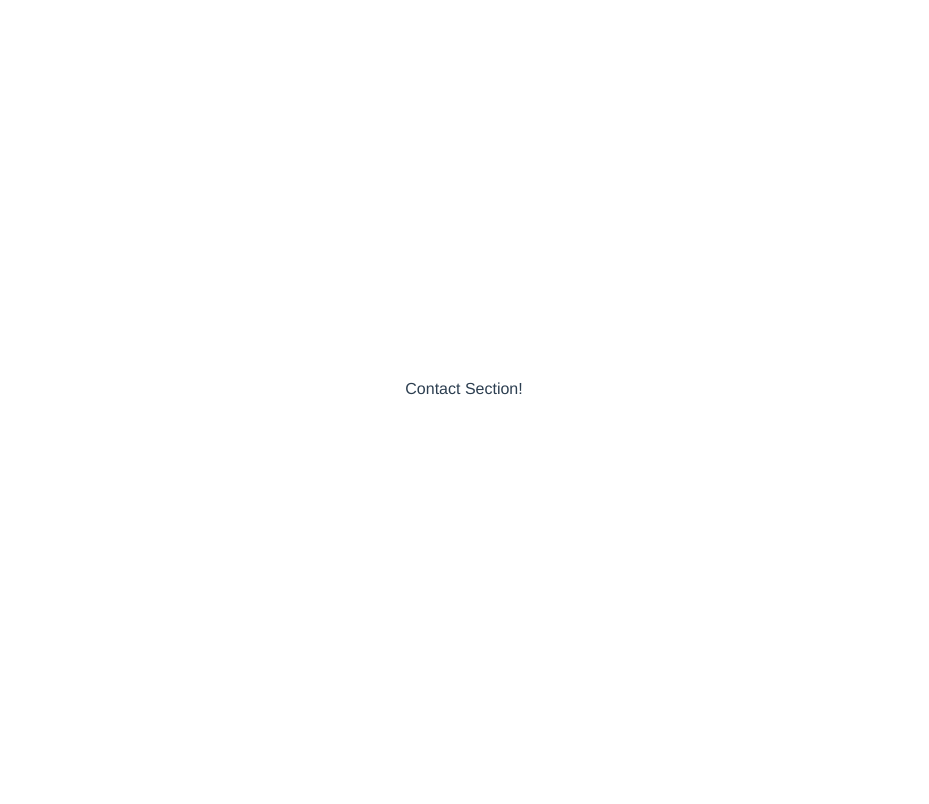
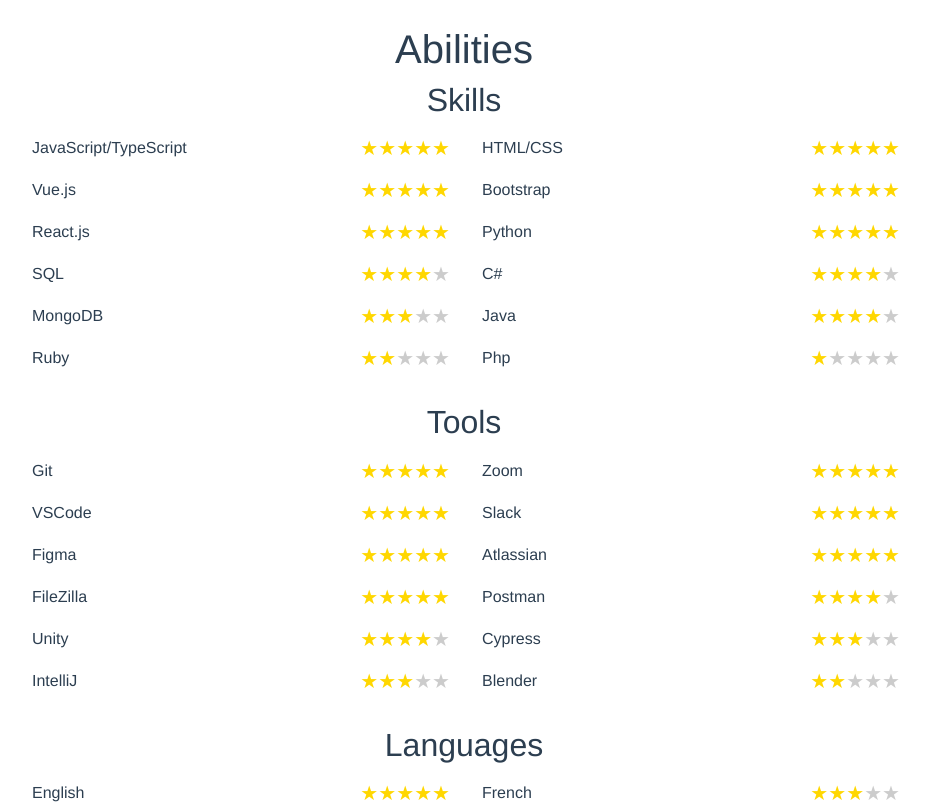
Before and after one commit to LianLambert/lian-website, a Vue app: page / in a window 1280 px wide. Shown: the part 1623-2427 px from the top of the page, without its empty margins (176-1105 px from the left). Before the commit the page ends 2400 px from the top, so only its background shows below. Built offline with nearby package versions, Linux system fonts and the light colour scheme.

Commit message:
feat: create basic Ability section

```diff
--- a/src/App.vue
+++ b/src/App.vue
@@ -20,8 +20,4 @@ import AbilitySection from "./components/sections/AbilitySection.vue";
 import ContactSection from "./components/sections/ContactSection.vue";
 </script>
 <style>
-/* to do: remove this */
-.section {
-  min-height: 400px;
-}
 </style>
--- a/src/components/AbilityRating.vue
+++ b/src/components/AbilityRating.vue
@@ -1,5 +1,5 @@
 <template>
-  <div class="d-flex justify-content-between align-items-center w-100">
+  <div class="ability-rating">
     <span>{{ ability }}</span>
     <StarRating :rating="rating" />
   </div>
@@ -22,4 +22,17 @@ defineProps({
 });
 </script>
 
-<style scoped></style>
+<style scoped>
+.ability-rating {
+  display: flex;
+  justify-content: space-between;
+  align-items: center;
+  width: 100%;
+  padding: 4px;
+  margin: 2px;
+}
+
+.ability-rating:hover {
+  background-color: #eeeeee;
+}
+</style>
--- a/src/components/StarRating.vue
+++ b/src/components/StarRating.vue
@@ -27,6 +27,6 @@ const stars = computed(() => Array.from({ length: 5 }, (_, i) => i + 1));
 
 <style scoped>
 .star {
-  font-size: 24px;
+  font-size: 20px;
 }
 </style>
--- a/src/components/sections/AbilitySection.vue
+++ b/src/components/sections/AbilitySection.vue
@@ -1,5 +1,78 @@
 <template>
-  <section id="ability" class="section" style="background-color: #ffffff">Ability Section!</section>
+  <section id="ability" class="section centered flex-column" style="background-color: #ffffff">
+    <h1>Abilities</h1>
+    <div v-for="(category, index) in categories" :key="index" class="ability-category mb-4">
+      <h2>{{ category.title }}</h2>
+      <div class="row" style="padding: 0; margin: 0">
+        <div v-for="(rating, skill) in category.items" :key="skill" class="col-12 col-md-6">
+          <AbilityRating :ability="skill" :rating="rating" />
+        </div>
+      </div>
+    </div>
+  </section>
 </template>
-<script setup></script>
-<style scoped></style>
+
+<script setup>
+import AbilityRating from "../AbilityRating.vue";
+
+const categories = [
+  {
+    // to do: consider adding sass
+    title: "Skills",
+    items: {
+      "JavaScript/TypeScript": 5,
+      "HTML/CSS": 5,
+      "Vue.js": 5,
+      Bootstrap: 5,
+      "React.js": 5,
+      Python: 5,
+      SQL: 4,
+      "C#": 4,
+      MongoDB: 3,
+      Java: 4,
+      Ruby: 2,
+      Php: 1,
+    },
+  },
+  {
+    title: "Tools",
+    items: {
+      Git: 5,
+      Zoom: 5,
+      VSCode: 5,
+      Slack: 5,
+      Figma: 5,
+      Atlassian: 5,
+      FileZilla: 5,
+      Postman: 4,
+      Unity: 4,
+      Cypress: 3,
+      IntelliJ: 3,
+      Blender: 2,
+    },
+  },
+  {
+    title: "Languages",
+    items: {
+      English: 5,
+      French: 3,
+      Spanish: 2,
+      "Klingon (qapla’)": 1,
+    },
+  },
+];
+</script>
+
+<style scoped>
+.ability-category {
+  width: 100%;
+  max-width: 900px;
+  text-align: center;
+}
+
+@media (max-width: 768px) {
+  .ability-category {
+    max-width: 450px;
+  }
+}
+</style>
--- a/src/styles/global.css
+++ b/src/styles/global.css
@@ -30,3 +30,9 @@ a {
   justify-content: center;
   align-items: center;
 }
+
+.section {
+  padding: 3rem;
+  /* to do: remove min-height */
+  min-height: 400px;
+}
```
